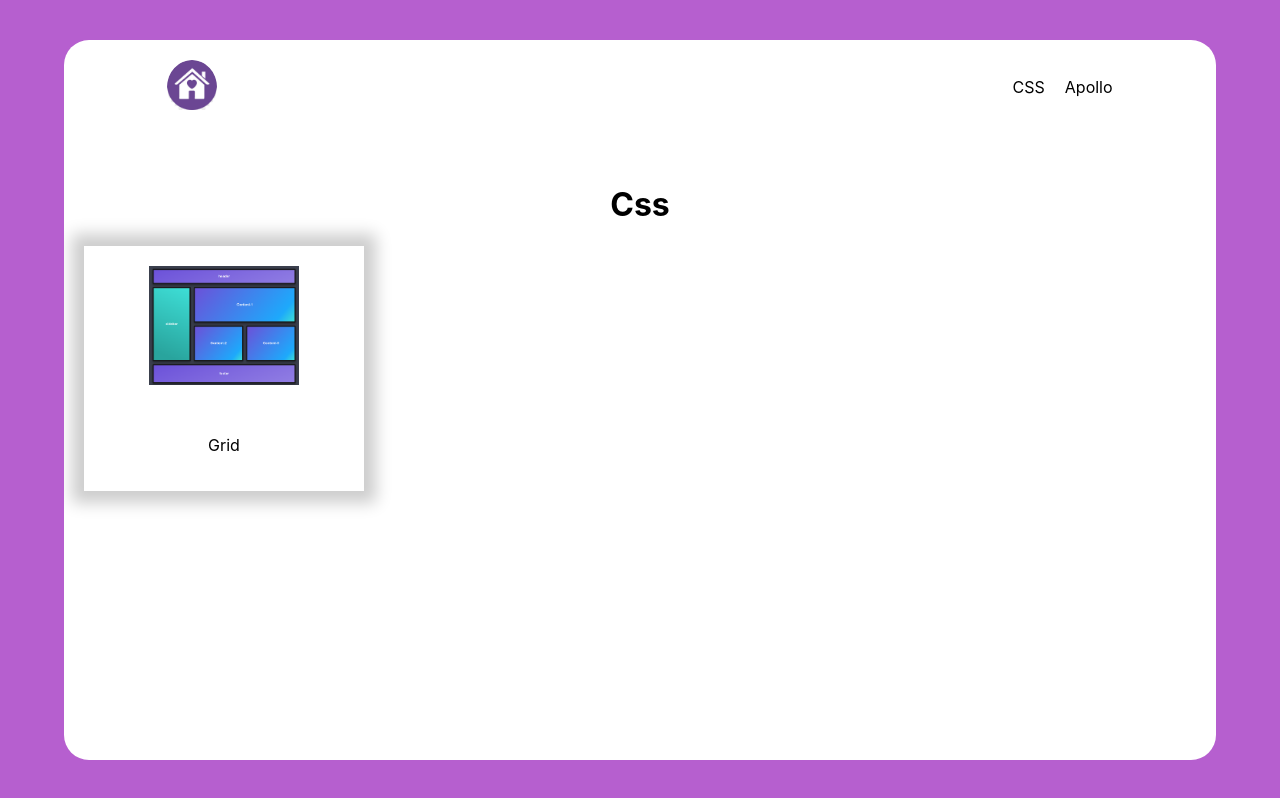
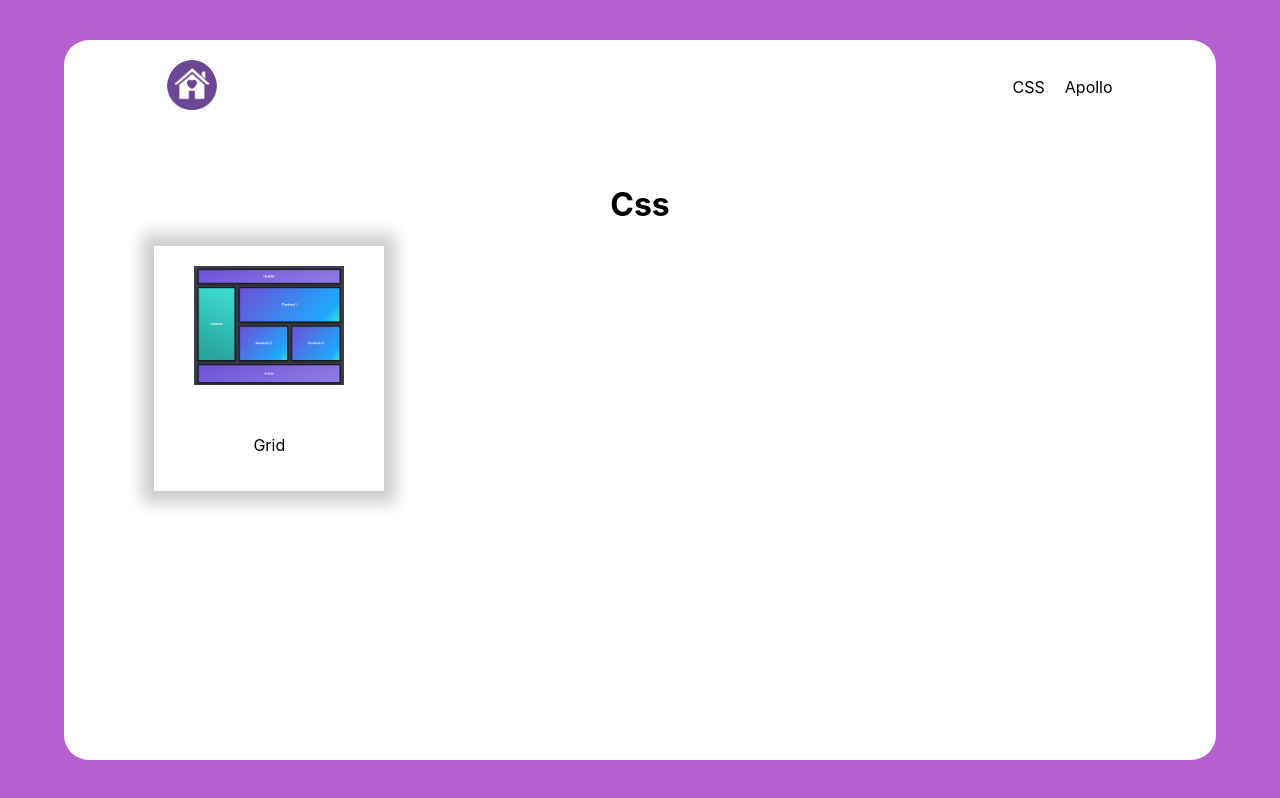
Before and after one commit to tKanashiro/my-projects, a React (Create React App) app: page /css in a window 1280 px wide. Built offline with nearby package versions, Linux system fonts and the light colour scheme.

Commit message:
Add style for page body globally

```diff
--- a/src/global/_styles.scss
+++ b/src/global/_styles.scss
@@ -7,6 +7,13 @@
 
 .container {
     padding: 10px 20px;
+}
+
+.bodyWrapper {
+    display: grid;
+    grid-template-columns: repeat(3, 1fr);
+    justify-content: center;
+    justify-items: center;
 }
 
 ul {
--- a/src/pages/Apollo/index.tsx
+++ b/src/pages/Apollo/index.tsx
@@ -6,6 +6,7 @@ const Apollo = () => {
             <Title title="Apollo" />
 
             <a href="/apollo/ex-query">Example Query</a>
+            <div className="bodyWrapper">{/* Cards */}</div>
         </div>
     );
 };
--- a/src/pages/Css/index.tsx
+++ b/src/pages/Css/index.tsx
@@ -8,7 +8,9 @@ const Css = () => {
         <Fragment>
             <Title title="Css" />
 
-            <Card title="Grid" link="/css/grid" image={gridImage} />
+            <div className="bodyWrapper">
+                <Card title="Grid" link="/css/grid" image={gridImage} />
+            </div>
         </Fragment>
     );
 };
--- a/src/pages/Home/Home.scss
+++ b/src/pages/Home/Home.scss
@@ -1,9 +1,3 @@
 .title {
     text-align: center;
 }
-.homeWrapper {
-    display: grid;
-    grid-template-columns: repeat(3, 1fr);
-    justify-content: center;
-    justify-items: center;
-}
--- a/src/pages/Home/index.tsx
+++ b/src/pages/Home/index.tsx
@@ -10,7 +10,7 @@ const Home = () => {
         <div>
             <Title title="Home Page" />
 
-            <div className="homeWrapper">
+            <div className="bodyWrapper">
                 <Card title="CSS" link="/css" image={cssImage} />
                 <Card title="Apollo" link="/apollo" image={apolloImage} />
             </div>
```
